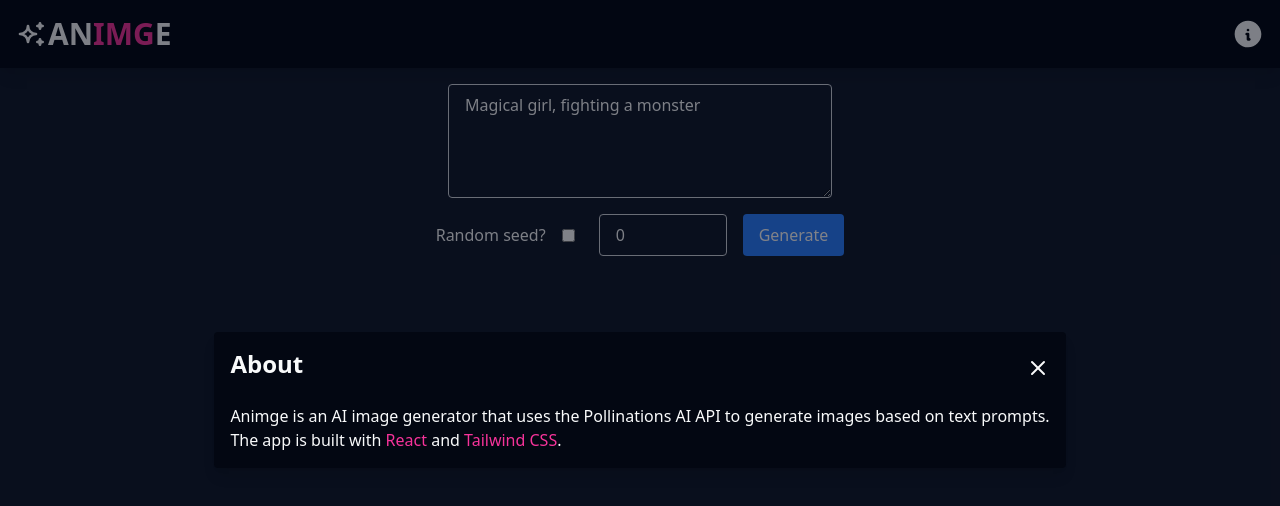
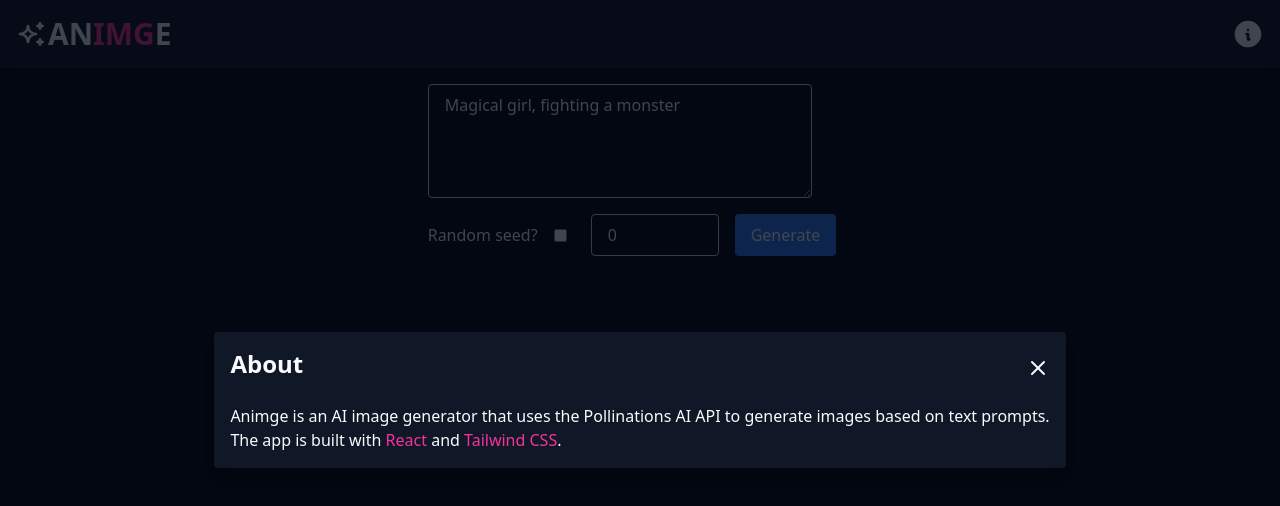
Before and after one commit to rowpacmal/animge, a React (Vite) app: page / in a window 1280 px wide. Both pictures are taken after a click on the button 1248 px from the left and 34 px from the top of the page. Shown: the top 506 px of the page. Built offline with nearby package versions, Linux system fonts and the light colour scheme.

Commit message:
Backup commit

```diff
--- a/src/App.tsx
+++ b/src/App.tsx
@@ -12,6 +12,8 @@ function App() {
   );
   const [seedInput, setSeedInput] = useState(0);
   const [isRandomSeed, setIsRandomSeed] = useState(false);
+  const [imageWidth, setImageWidth] = useState(1024);
+  const [imageHeight, setImageHeight] = useState(1024);
 
   useEffect(() => {
     if (!generatedImage) {
@@ -35,11 +37,16 @@ function App() {
     <>
       <AppHeader />
 
-      <main className='flex flex-col items-center max-w-[1280px] mx-auto justify-center gap-4'>
+      <main className='flex flex-col items-center justify-center gap-4'>
+        <div className='flex gap-4'>
+          <div className='flex flex-col gap-4'>
             {isGenerating && <p>Generating image...</p>}
             {errorMessage && <p className='text-red-500'>{errorMessage}</p>}
 
-        <PromptBox promptInput={promptInput} setPromptInput={setPromptInput} />
+            <PromptBox
+              promptInput={promptInput}
+              setPromptInput={setPromptInput}
+            />
 
             <div className='flex gap-4'>
               <label className='flex items-center gap-4'>
@@ -66,7 +73,12 @@ function App() {
                   if (isRandomSeed) {
                     randomSeed();
                   }
-              generateImage(promptInput, 1184, 1584, seedInput);
+                  generateImage(
+                    promptInput,
+                    imageWidth,
+                    imageHeight,
+                    seedInput
+                  );
 
                   console.log(seedInput);
                 }}
@@ -75,10 +87,18 @@ function App() {
                 Generate
               </button>
             </div>
+          </div>
 
+          <div className='bg-gray-950'>
             {image && (
-          <img className='mt-4 max-w-96' src={image} alt='Generated image' />
+              <img
+                className='mt-4 max-w-96'
+                src={image}
+                alt='Generated image'
+              />
             )}
+          </div>
+        </div>
       </main>
     </>
   );
--- a/src/components/ui/AppHeader.tsx
+++ b/src/components/ui/AppHeader.tsx
@@ -6,7 +6,7 @@ function AppHeader() {
 
   return (
     <>
-      <header className='flex justify-between items-center p-4 bg-gray-950 w-full shadow-lg'>
+      <header className='flex justify-between items-center p-4 bg-gray-900 w-full shadow-lg'>
         <a className='flex items-center' href='/'>
           <IconSparkles size={32} />
 
@@ -25,8 +25,8 @@ function AppHeader() {
       </header>
 
       {isInfoOpen && (
-        <div className='absolute top-0 left-0 w-full h-full bg-gray-950/50 flex justify-center items-center z-50'>
-          <div className='bg-gray-950 p-4 rounded shadow-lg'>
+        <div className='absolute top-0 left-0 w-full h-full bg-gray-950/75 flex justify-center items-center z-50'>
+          <div className='bg-gray-900 p-4 rounded shadow-lg'>
             <div className='flex justify-between items-center mb-4'>
               <h2 className='text-2xl font-bold mb-2'>About</h2>
 
--- a/src/styles/index.css
+++ b/src/styles/index.css
@@ -1,7 +1,7 @@
 @import 'tailwindcss';
 
 body {
-  @apply bg-gray-900 text-gray-50;
+  @apply bg-gray-950 text-gray-50;
 }
 
 button {
```
Lines whose indentation alone changed are shown as unchanged.
